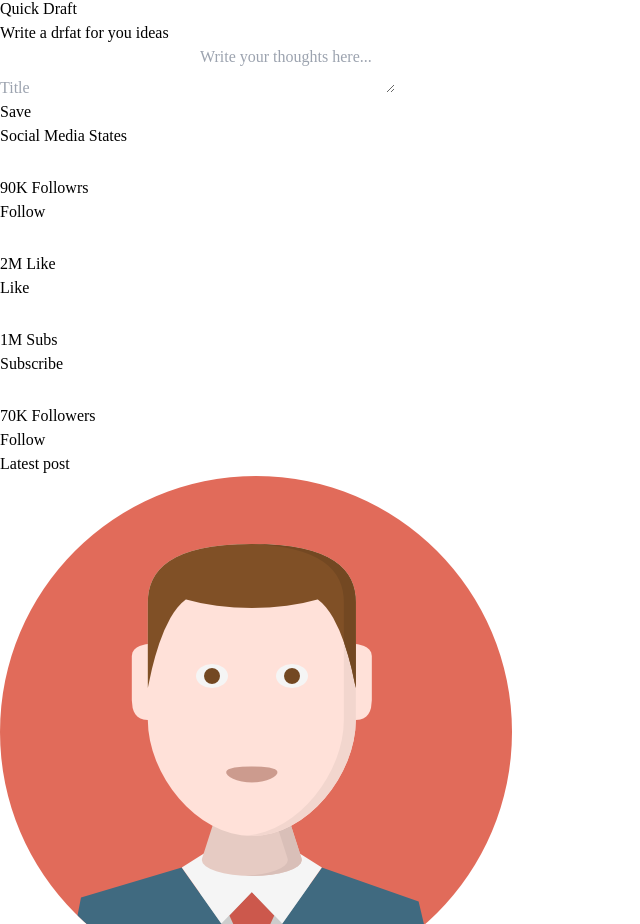
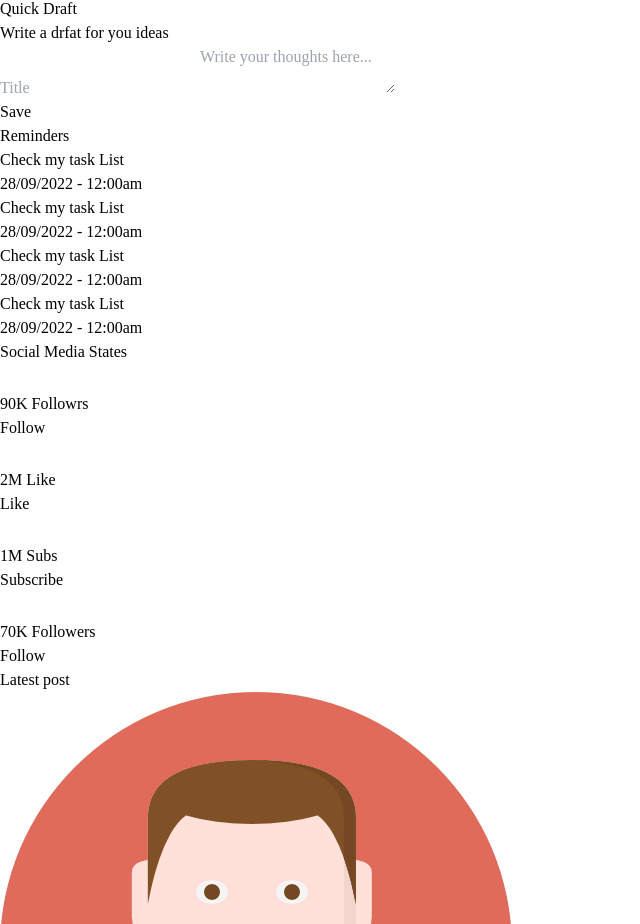
Before and after one commit to ysfzxz7/control_panel, a React (Vite) app: page / in a window 1280 px wide. Shown: the part 1399-2323 px from the top of the page, without its empty margins (0-640 px from the left). Built offline with nearby package versions, Linux system fonts and the light colour scheme.

Commit message:
reminders page

```diff
--- a/src/componants/Dashboard/Latest_Posts.tsx
+++ b/src/componants/Dashboard/Latest_Posts.tsx
@@ -1,6 +1,6 @@
 import { CiHeart } from 'react-icons/ci'
 import avatar from '../../assets/imgs/avatar.png'
-import { LiaComment, LiaCommentAltSolid } from 'react-icons/lia'
+import { LiaCommentAltSolid } from 'react-icons/lia'
 export default function Latest_Post() {
 
     return (
--- a/src/componants/Dashboard/Reaminders.tsx
+++ b/src/componants/Dashboard/Reaminders.tsx
@@ -0,0 +1,38 @@
+export default function Reminders() {
+
+    return(
+        <div className="min-height  bg-white rounded-lg p-2">
+            <h1 className="font-bold mb-5">Reminders</h1>
+            <div className="space-y-4">
+            <div className="flex justify-start gap-2 items-center">
+                <div className="w-4 h-4 bg-blue-600 rounded-full"></div>
+                <div className="border-l-4 px-2">
+                    <h1 className="font-bold text-sm mb-1">Check my task List</h1>
+                    <h2 className="text-gray-600 text-xs">28/09/2022 - 12:00am</h2>
+                </div>
+            </div>
+            <div className="flex justify-start gap-2 items-center">
+                <div className="w-4 h-4 bg-green-600 rounded-full"></div>
+                <div className="border-l-4 border-green-600/50 px-2">
+                    <h1 className="font-bold text-sm">Check my task List</h1>
+                    <h2 className="text-gray-600 text-xs">28/09/2022 - 12:00am</h2>
+                </div>
+            </div>
+            <div className="flex justify-start gap-2 items-center">
+                <div className="w-4 h-4 bg-red-600 rounded-full"></div>
+                <div className="border-l-4 border-red-600/50 px-2">
+                    <h1 className="font-bold text-sm">Check my task List</h1>
+                    <h2 className="text-gray-600 text-xs">28/09/2022 - 12:00am</h2>
+                </div>
+            </div>
+            <div className="flex justify-start gap-2 items-center">
+                <div className="w-4 h-4 bg-yellow-600 rounded-full"></div>
+                <div className="border-l-4 border-yellow-600/50 px-2">
+                    <h1 className="font-bold text-sm">Check my task List</h1>
+                    <h2 className="text-gray-600 text-xs">28/09/2022 - 12:00am</h2>
+                </div>
+            </div>
+            </div>
+        </div>
+    )
+}
--- a/src/componants/Dashboard/_Dashborad.tsx
+++ b/src/componants/Dashboard/_Dashborad.tsx
@@ -1,5 +1,6 @@
 import Latest_Post from "./Latest_Posts";
 import Quick_draft from "./Quick_Draft";
+import Reminders from "./Reaminders";
 import Social_Media_Stats from "./Social_Media_Stats";
 import Welcome from "./Welcome";
 
@@ -11,6 +12,7 @@ export default function _Dashboard() {
             <div className="grid p-2 gap-2 lg:grid-cols-3 md:grid-cols-2">
             <Welcome />
             <Quick_draft />
+            <Reminders />
             <Social_Media_Stats />
             <Latest_Post />
             </div>
```
